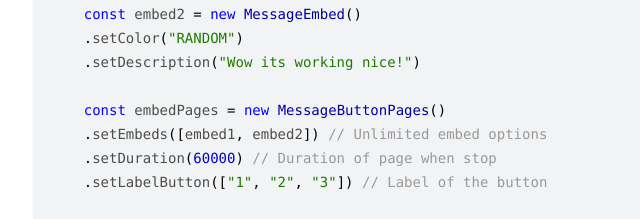
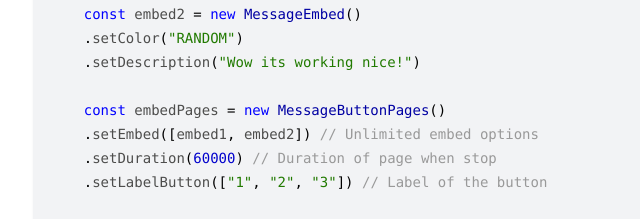
Before and after one commit to KingOfPanda-Development/discord-button-page, a website: page docs/v12/index.html in a window 1280 px wide. Shown: the part 1600-1819 px from the top of the page, 247-887 px from the left. Drawn offline with nearby package versions, Linux system fonts and the light colour scheme.

Commit message:
Update index.html

```diff
--- a/docs/v12/index.html
+++ b/docs/v12/index.html
@@ -149,7 +149,7 @@ client.on("message", async (message) => {
     .setDescription("Wow its working nice!")
 
     const embedPages = new MessageButtonPages()
-    .setEmbeds([embed1, embed2]) // Unlimited embed options
+    .setEmbed([embed1, embed2]) // Unlimited embed options
     .setDuration(60000) // Duration of page when stop
     .setLabelButton(["1", "2", "3"]) // Label of the button
 
```
